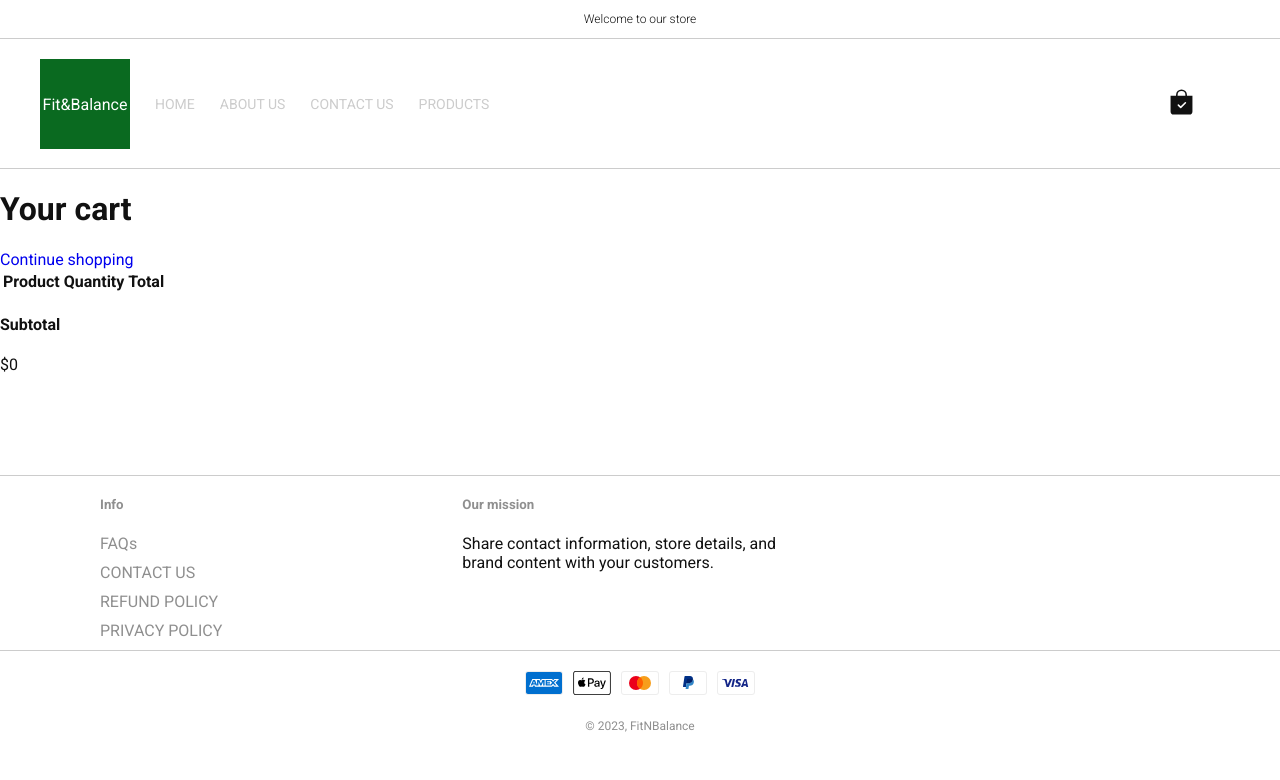
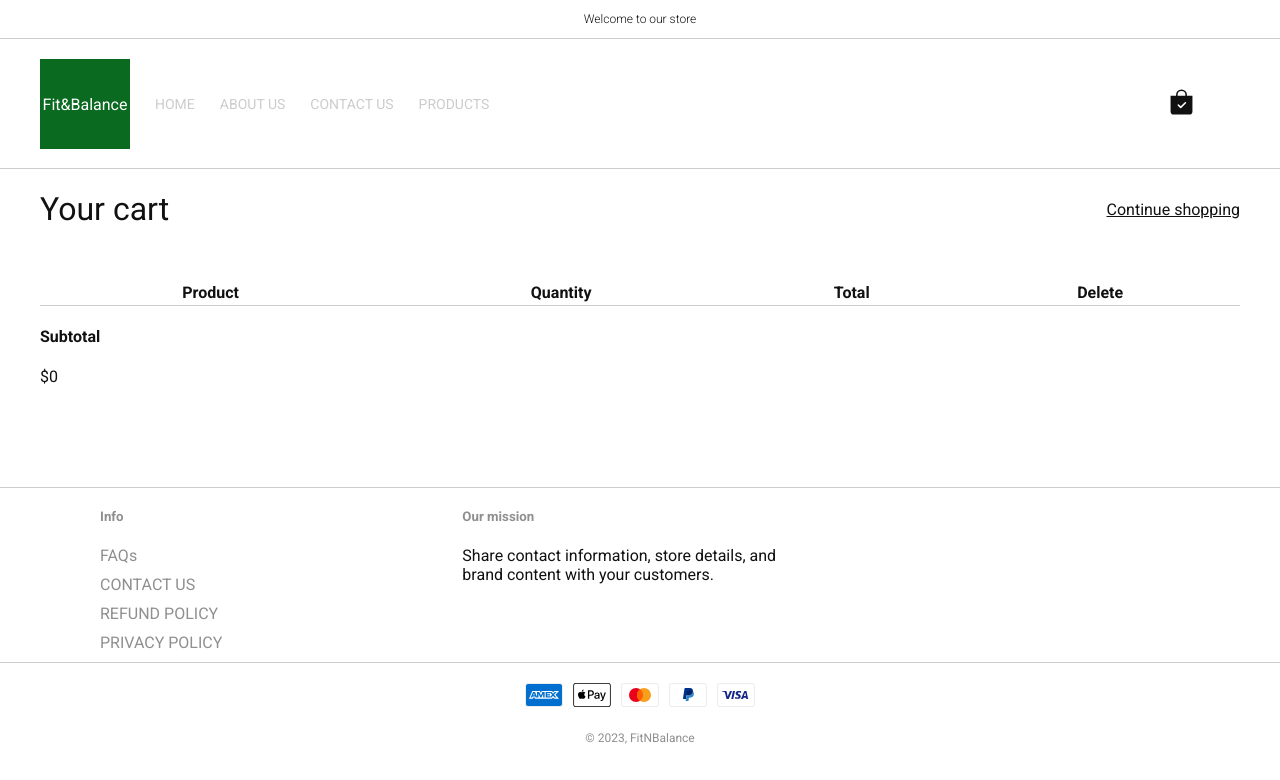
Before and after one commit to mrbushik/Fit-Balance, a React (Create React App) app: page /cart in a window 1280 px wide. Shown: the top 780 px of the page. Built offline with nearby package versions, Linux system fonts and the light colour scheme.

Commit message:
delete target products in cart

```diff
--- a/src/Components/navigation/navBar.tsx
+++ b/src/Components/navigation/navBar.tsx
@@ -104,7 +104,9 @@ const NavBar: React.FC = () => {
             </Link>
           ))}
           <div className="nav__cart_ico">
-            <Cart />
+            <Link className="nav__cart-link" to="/cart">
+              <Cart />
+            </Link>
           </div>
         </div>
       </nav>
--- a/src/Components/pages/cart.tsx
+++ b/src/Components/pages/cart.tsx
@@ -1,5 +1,5 @@
 import React from "react";
-import { useDispatch, useSelector } from "react-redux";
+import { useSelector } from "react-redux";
 import { cartItem } from "../intefaces";
 import { Link } from "react-router-dom";
 
@@ -10,19 +10,20 @@ const Cart: React.FC = () => {
   const cartPrice = useSelector((state: any) => state.cart.cartPrice);
 
   return (
-    <div>
-      <div>
+    <div className="container">
+      <div className="cart__title-wrapper">
         <h1 className="cart__title">Your cart</h1>
         <Link className="cart__shopping-link" to="/products">
           Continue shopping
         </Link>
       </div>
-      <table>
+      <table className="cart__table">
         <tbody>
           <tr>
             <th>Product</th>
             <th>Quantity</th>
             <th>Total</th>
+            <th>Delete</th>
           </tr>
           {cartItems?.map((cartItem: cartItem) => (
             <CartItem
@@ -39,9 +40,9 @@ const Cart: React.FC = () => {
         </tbody>
       </table>
       <div>
-        <div>
+        <div className="">
           <h4>Subtotal</h4>
-          <span>${cartPrice}</span>
+          <span>${Math.round(parseFloat(cartPrice) * 100) / 100}</span>
         </div>
       </div>
     </div>
--- a/src/Components/pages/productItem.tsx
+++ b/src/Components/pages/productItem.tsx
@@ -27,7 +27,6 @@ const ProductItem: React.FC = () => {
   const handleChangProductCount = (count: number) => {
     setProductCount((perv) => perv + count);
   };
-  console.log(localStorage.getItem("cart"));
   const handleAddToCart = () => {
     const product: cartItem[] | cartItem = {
       id: nanoid(6),
--- a/src/Components/styles/cart.scss
+++ b/src/Components/styles/cart.scss
@@ -2,3 +2,40 @@
   width: 100px;
   height: auto;
 }
+.cart__title-wrapper {
+  display: flex;
+  align-items: center;
+  justify-content: space-between;
+  a {
+    color: #121212;
+    text-decoration: underline;
+  }
+  h1 {
+    font-weight: 400;
+  }
+}
+.cart__item-title {
+  display: flex;
+  align-items: center;
+  h5 {
+    margin-left: 3%;
+  }
+}
+.cart__table-item {
+  border-bottom: 1px solid #8f8f8f;
+  border-top: 1px solid #8f8f8f;
+}
+.cart__table {
+  width: 100%;
+  text-align: center;
+  margin-top: 30px;
+  border-bottom: 1px solid #cccccc; /* Параметры рамки */
+}
+.cart__item-basket {
+  text-align: center;
+  svg {
+    cursor: pointer;
+    color: #b12f2f;
+    width: 25px;
+  }
+}
--- a/src/Components/styles/footer.scss
+++ b/src/Components/styles/footer.scss
@@ -31,9 +31,12 @@ footer {
   flex-wrap: wrap;
 }
 
-.link__footer-container {
+.nav__cart-link {
+  color: #111111;
+  svg:hover {
+    width: 27px;
+  }
 }
-
 .footer__mission {
   p {
     width: 60%;
--- /dev/null
+++ b/src/Components/styles/icons/basket.tsx
@@ -0,0 +1,25 @@
+import React from "react";
+
+export const Basket = () => {
+  return (
+    <svg
+      xmlns="http://www.w3.org/2000/svg"
+      viewBox="0 0 16 16"
+      aria-hidden="true"
+      focusable="false"
+      role="presentation"
+      className="icon icon-remove"
+    >
+      <path
+        d="M14 3h-3.53a3.07 3.07 0 00-.6-1.65C9.44.82 8.8.5 8 .5s-1.44.32-1.87.85A3.06 3.06 0 005.53 3H2a.5.5 0 000 1h1.25v10c0 .28.22.5.5.5h8.5a.5.5 0 00.5-.5V4H14a.5.5 0 000-1zM6.91 1.98c.23-.29.58-.48 1.09-.48s.85.19 1.09.48c.2.24.3.6.36 1.02h-2.9c.05-.42.17-.78.36-1.02zm4.84 11.52h-7.5V4h7.5v9.5z"
+        fill="currentColor"
+      ></path>
+      <path
+        d="M6.55 5.25a.5.5 0 00-.5.5v6a.5.5 0 001 0v-6a.5.5 0 00-.5-.5zM9.45 5.25a.5.5 0 00-.5.5v6a.5.5 0 001 0v-6a.5.5 0 00-.5-.5z"
+        fill="currentColor"
+      ></path>
+    </svg>
+  );
+};
+
+export default Basket;
--- a/src/Components/styles/icons/index.ts
+++ b/src/Components/styles/icons/index.ts
@@ -3,5 +3,6 @@ import { Cart } from "./cart";
 import { ApplePay } from "./applePay";
 import { PayPal } from "./payPal";
 import { Visa } from "./visa";
+import { Basket } from "./basket";
 
-export { AmerianExpress, Cart, ApplePay, PayPal, Visa };
+export { AmerianExpress, Cart, ApplePay, PayPal, Visa, Basket };
--- a/src/Components/ui/cartItem.tsx
+++ b/src/Components/ui/cartItem.tsx
@@ -1,5 +1,8 @@
 import React from "react";
+import { useDispatch, useSelector } from "react-redux";
 import { cartItem } from "../intefaces";
+import { Basket } from "../styles/icons";
+import { deleteProductInCart } from "../redux/actions/cart";
 
 const CartItem: React.FC<cartItem> = ({
   title,
@@ -10,21 +13,34 @@ const CartItem: React.FC<cartItem> = ({
   size,
   unitPrice,
 }) => {
+  const dispatch = useDispatch();
+  const cartItems = useSelector((state: any) => state.cart.cartItems);
+
+  const handleDeleteItem = (item: any) => {
+    const targetProductsArr = cartItems.filter(
+      (item: cartItem) => item.id !== id
+    );
+    dispatch(deleteProductInCart(targetProductsArr));
+  };
+
   return (
-    <tr>
+    <tr className="cart__table-item">
       <td>
-        <div>
+        <div className=" cart__item-title ">
           <img className="cart__item-img" src={img} alt="cart item" />{" "}
           <h5>{title}</h5>
         </div>
       </td>
       <td>
-        <div>
-          <span>{count}</span>
-        </div>
+        <div className="cart__item-count">{count}</div>
       </td>
       <td>
-        <p>{price}</p>
+        <p className="cart__item-price">${price}</p>
+      </td>
+      <td>
+        <div className="cart__item-basket" onClick={handleDeleteItem}>
+          <Basket />
+        </div>
       </td>
     </tr>
   );
```
